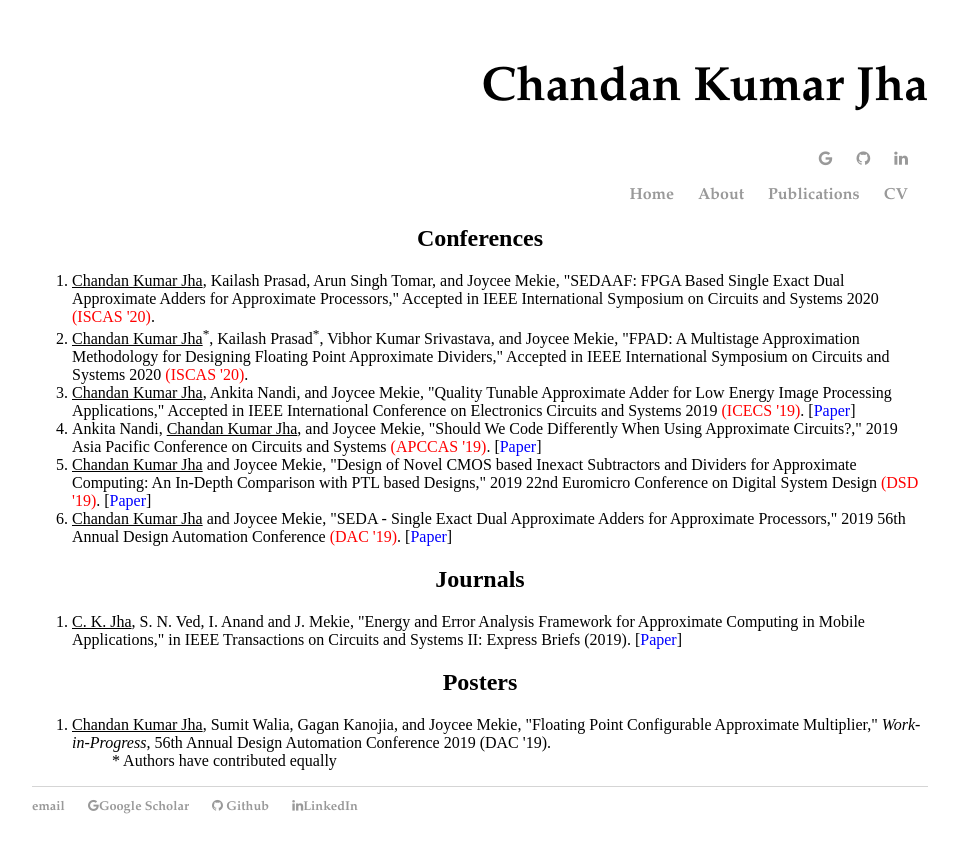
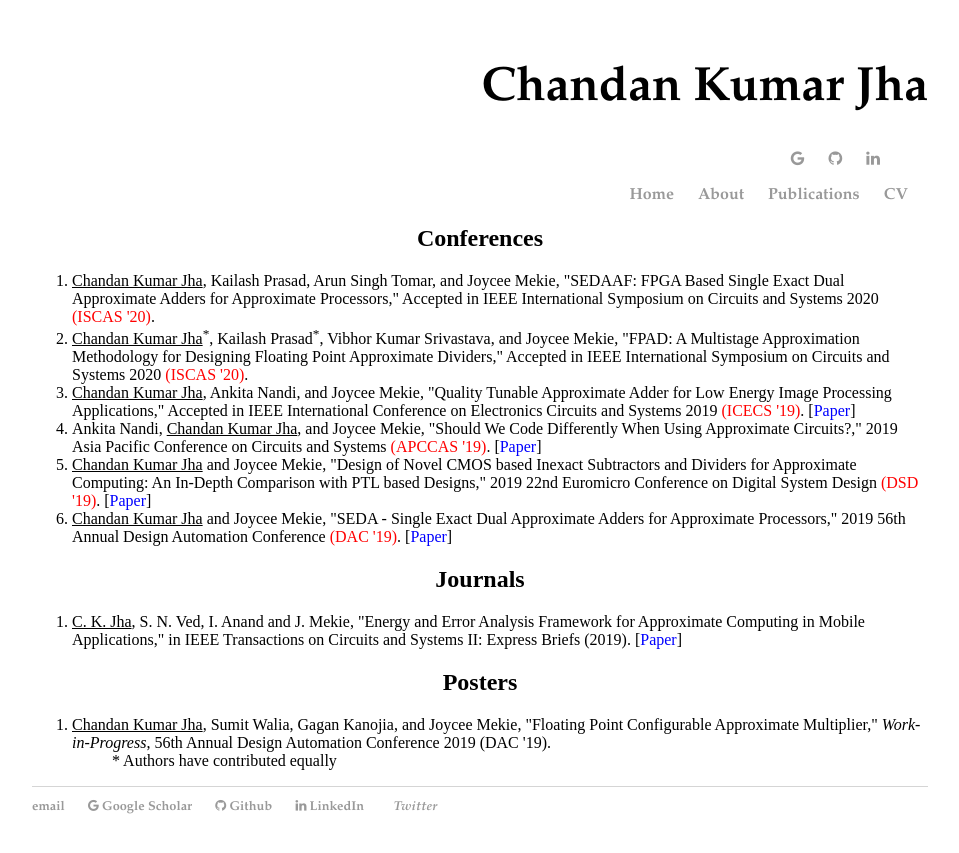
Before and after one commit to chajha/chajha.github.io, a Jekyll site: the page built from pages/publications.html, in a window 1280 px wide. Shown: the top 853 px of the page, without its empty margins (160-1119 px from the left). Built offline with Jekyll 4.4.1, drawn with Linux system fonts in a browser that asks for light colours; nearby versions of some CDN libraries.

Commit message:
Update default.html

```diff
--- a/_layouts/default.html
+++ b/_layouts/default.html
@@ -14,6 +14,7 @@
 				<li> <a href="https://scholar.google.com/citations?hl=en&user=ayYfmkQAAAAJ" class="btn"><i class="fa fa-google"></i><span></span></a></li>
 			  	<li> <a href="https://github.com/chajha" class="btn"><i class="fa fa-github"></i><span></span></a> </li>
 			  	<li> <a href="https://www.linkedin.com/in/chandan-kumar-jha-101592111/" class="btn"><i class="fa fa-linkedin"><span></i></span></a> </li>
+				<li> <a href="https://twitter.com/_chandan_jha" class="btn"><i class="fab fa-twitter"></i></a> </li>
 	    		</ul>
 			</nav>
 			<nav align="right">
@@ -32,9 +33,10 @@
 			<footer>
 	    		<ul>
 	        		<li> <a href="mailto:chandan.jha@iitgn.ac.in">email</a></li>
-				<li> <a href="https://scholar.google.com/citations?hl=en&user=ayYfmkQAAAAJ" class="btn"><i class="fa fa-google"></i><span>Google Scholar</span></a></li>
+				<li> <a href="https://scholar.google.com/citations?hl=en&user=ayYfmkQAAAAJ" class="btn"><i class="fa fa-google"></i><span> Google Scholar</span></a></li>
 			  	<li> <a href="https://github.com/chajha" class="btn"><i class="fa fa-github"></i><span> Github</span></a> </li>
-			  	<li> <a href="https://www.linkedin.com/in/chandan-kumar-jha-101592111/" class="btn"><i class="fa fa-linkedin"><span></i>LinkedIn</span></a> </li>
+			  	<li> <a href="https://www.linkedin.com/in/chandan-kumar-jha-101592111/" class="btn"><i class="fa fa-linkedin"><span></i> LinkedIn</span></a> </li>
+				<li> <a href="https://twitter.com/_chandan_jha" class="btn"><i class="fab fa-twitter"> Twitter</i></a> </li>
 			</ul>
 			</footer>
 		</body>
```
